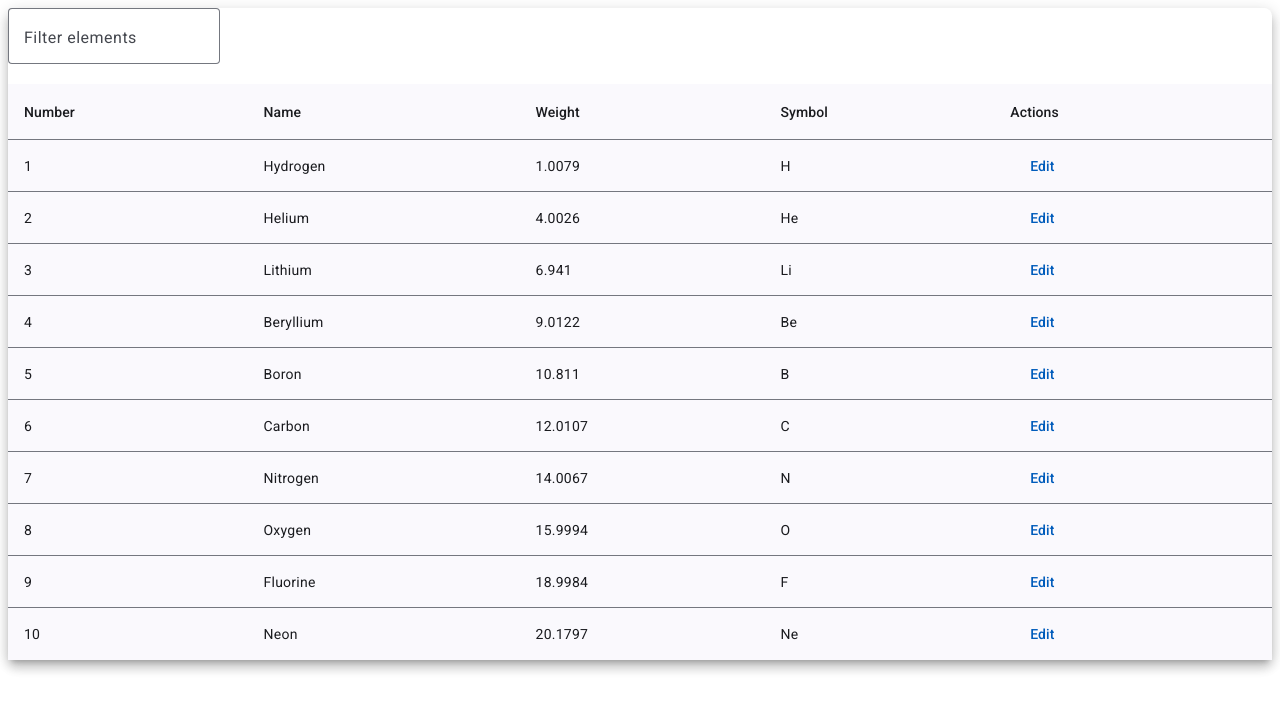
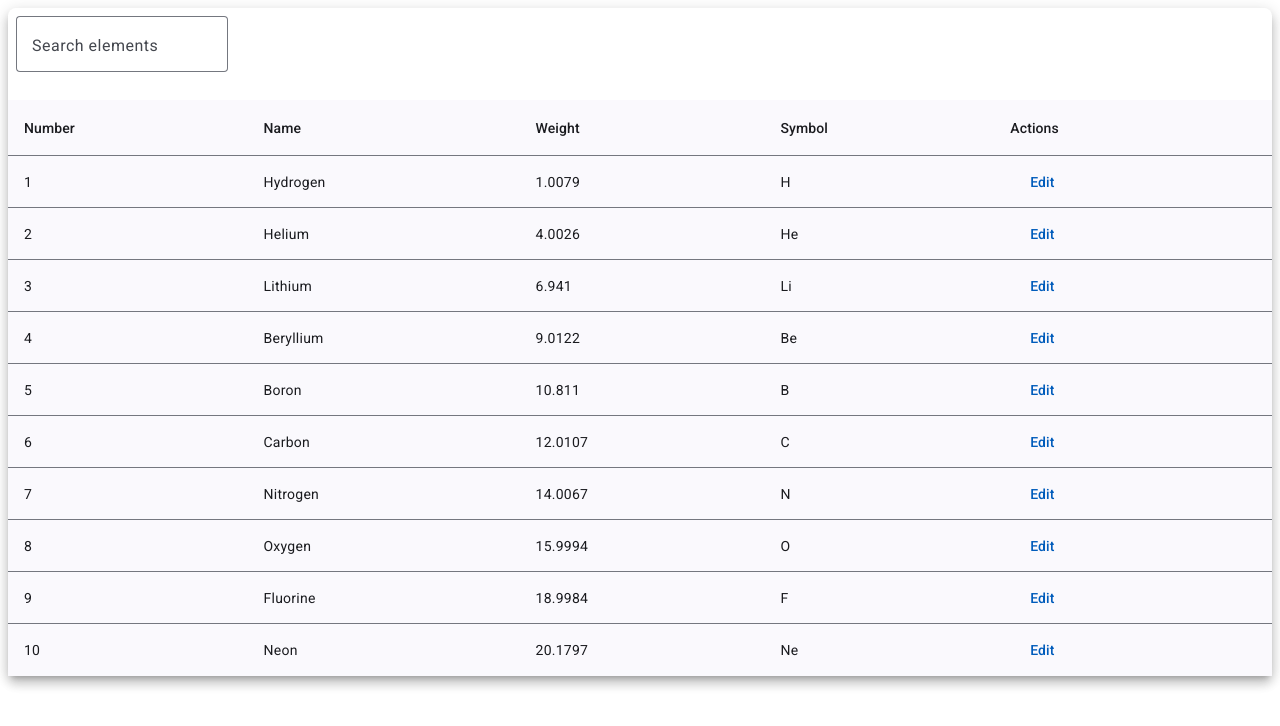
Before and after one commit to AndrzejZawadzki/Atipera, an Angular app: page / in a window 1280 px wide. Shown: the top 726 px of the page. Built offline with nearby package versions, Linux system fonts and the light colour scheme.

Commit message:
Added filter

```diff
--- a/src/app/app.component.html
+++ b/src/app/app.component.html
@@ -6,25 +6,17 @@
 <div *ngIf="!isLoading" class="mat-elevation-z8">
   <div>
     <!-- Input do filtrowania -->
-    <mat-form-field appearance="outline">
-      <mat-label>Filter elements</mat-label>
+    <mat-form-field appearance="outline" class="filter-input">
+      <mat-label>Search elements</mat-label>
       <input
         matInput
         [formControl]="filterControl"
-        placeholder="Filter all fields"
+        placeholder="Type to search"
+        #input
       />
     </mat-form-field>
   </div>
 
-  <!-- <mat-form-field>
-    <mat-label>Filter</mat-label>
-    <input
-      matInput
-      (keyup)="applyFilter($event)"
-      placeholder="Ex. ium"
-      #input
-    />
-  </mat-form-field> -->
   <table mat-table [dataSource]="dataSource" class="mat-table">
     <ng-container matColumnDef="position">
       <th mat-header-cell *matHeaderCellDef>Number</th>
--- a/src/app/app.component.ts
+++ b/src/app/app.component.ts
@@ -38,7 +38,6 @@ export class AppComponent implements OnInit {
     'symbol',
     'actions',
   ];
-  //dataSource: PeriodicElement[] = []; // Dane pochodzące z fetch
   dataSource: MatTableDataSource<PeriodicElement> =
     new MatTableDataSource<PeriodicElement>([]);
   filterControl = new FormControl(''); // Kontrolka filtra
@@ -70,6 +69,11 @@ export class AppComponent implements OnInit {
     this.dataSource.filter = filterValue.trim().toLowerCase();
   }
 
+  applyFilterMat(event: Event) {
+    const filterValue = (event.target as HTMLInputElement).value;
+    this.dataSource.filter = filterValue.trim().toLowerCase();
+  }
+
   openEditDialog(element: PeriodicElement): void {
     const dialogRef = this.dialog.open(EditElementDialogComponent, {
       width: '250px',
@@ -78,11 +82,10 @@ export class AppComponent implements OnInit {
 
     dialogRef.afterClosed().subscribe((result) => {
       if (result) {
-        // Nowa tablica, aktualizując zmieniony element
+        // Nowa tablica, aktualizacja zmienionego elementu
         this.dataSource.data = this.dataSource.data.map((el) =>
           el.position === result.position ? result : el
         );
-        // this.dataSource.data = this.dataSource; // Aktualizacja danych w tabeli
         this.applyFilter(this.filterControl.value); // Odświeżenie filtra
       }
     });
--- a/src/app/app.module.ts
+++ b/src/app/app.module.ts
@@ -12,6 +12,7 @@ import { ReactiveFormsModule } from '@angular/forms';
 
 import { AppComponent } from './app.component';
 import { EditElementDialogComponent } from './edit-element-dialog.component';
+import { provideAnimationsAsync } from '@angular/platform-browser/animations/async';
 
 @NgModule({
   declarations: [
@@ -30,7 +31,7 @@ import { EditElementDialogComponent } from './edit-element-dialog.component';
     MatFormFieldModule,
     ReactiveFormsModule,
   ],
-  providers: [],
+  providers: [provideAnimationsAsync()],
   bootstrap: [AppComponent],
 })
 export class AppModule {}
--- a/src/app/edit-element-dialog.component.html
+++ b/src/app/edit-element-dialog.component.html
@@ -2,7 +2,13 @@
 <div mat-dialog-content>
   <mat-form-field>
     <mat-label>Position</mat-label>
-    <input matInput [(ngModel)]="data.position" type="number" />
+    <input
+      matInput
+      [(ngModel)]="data.position"
+      type="number"
+      min="1"
+      max="10"
+    />
   </mat-form-field>
 
   <mat-form-field>
--- a/src/app/edit-element-dialog.component.ts
+++ b/src/app/edit-element-dialog.component.ts
@@ -13,7 +13,7 @@ export class EditElementDialogComponent {
   ) {}
 
   onNoClick(): void {
-    this.dialogRef.close();
+    this.dialogRef.close(); // Zamykamy pop-up
   }
 
   onSaveClick(): void {
--- a/src/styles.css
+++ b/src/styles.css
@@ -1,3 +1,6 @@
+.filter-input {
+  margin: 8px;
+}
 .table-container {
   margin: 16px;
 }
@@ -5,3 +8,12 @@
 .mat-elevation-z8 {
   border-radius: 8px;
 }
+
+html,
+body {
+  height: 100%;
+}
+body {
+  margin: 8px;
+  font-family: Roboto, "Helvetica Neue", sans-serif;
+}
```
Also changed, not shown: package.json (+13 -13 lines), 2 other files (tests, documents, lock files or other folders).
